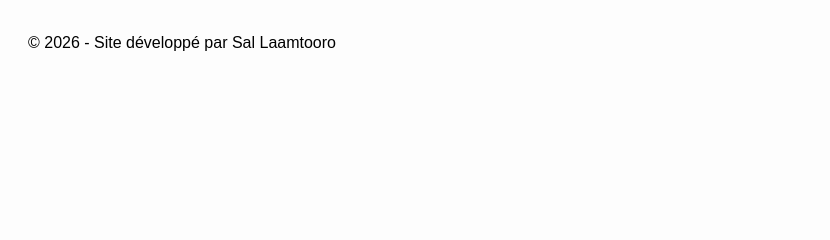
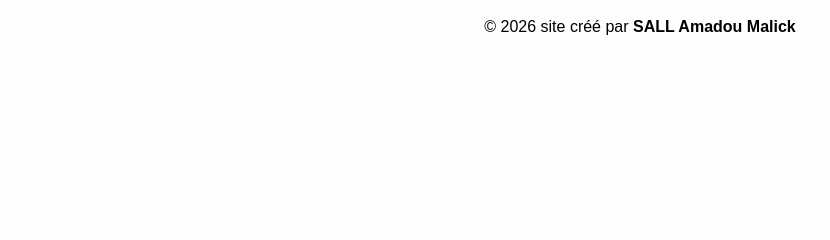
Before and after one commit to hammatali/association_app, a Flask app: page /CEEN in a window 1280 px wide. Shown: the part 425-665 px from the top of the page, without its empty margins (0-830 px from the left). Run offline with Flask 3, Linux system fonts and the light colour scheme; data that the repository does not hold is empty; some libraries are stand-ins or nearby versions.

Commit message:
changer signature du site pbl

```diff
--- a/templates/public.html
+++ b/templates/public.html
@@ -12,7 +12,6 @@
     </style>
 </head>
 <body>
-
 <header>
     {% if association == "CEEN" %}
         <img src="{{ url_for('static', filename='logo.png') }}" alt="Logo CEEN" width="200">
@@ -20,23 +19,17 @@
         <img src="{{ url_for('static', filename='logo_adg.png') }}" alt="Logo ADG" width="200">
     {% endif %}
 </header>
-
 <h2>{{ association }} - Cotisations {{ year }}</h2>
-
 <form method="POST">
     <label>Année :</label>
     <input type="number" name="year" value="{{ year }}">
     <button type="submit">Afficher</button>
 </form>
-
 <br>
-
 <a href="/export/{{ association }}/{{ year }}">
     <button>Exporter PDF</button>
 </a>
-
 <br>
-
 <table>
 <tr>
     <th>Nom</th>
@@ -45,7 +38,6 @@
     {% endfor %}
     <th>Total payé</th>
 </tr>
-
 {% for row in table_data %}
 <tr>
     <td>{{ row.name }}</td>
@@ -61,7 +53,6 @@
     <td><strong>{{ row.total }}</strong></td>
 </tr>
 {% endfor %}
-
 <tr>
     <th>Total Général</th>
     {% for m in months %}
@@ -70,10 +61,9 @@
     <th>{{ total_general }}</th>
 </tr>
 </table>
-
 <br>
-
-<p>© 2026 - Site développé par Sal Laamtooro</p>
-
+<footer class="site-footer" style="text-align: center;">
+  © 2026 site créé par <strong>SALL Amadou Malick</strong>
+</footer>
 </body>
 </html>
```
